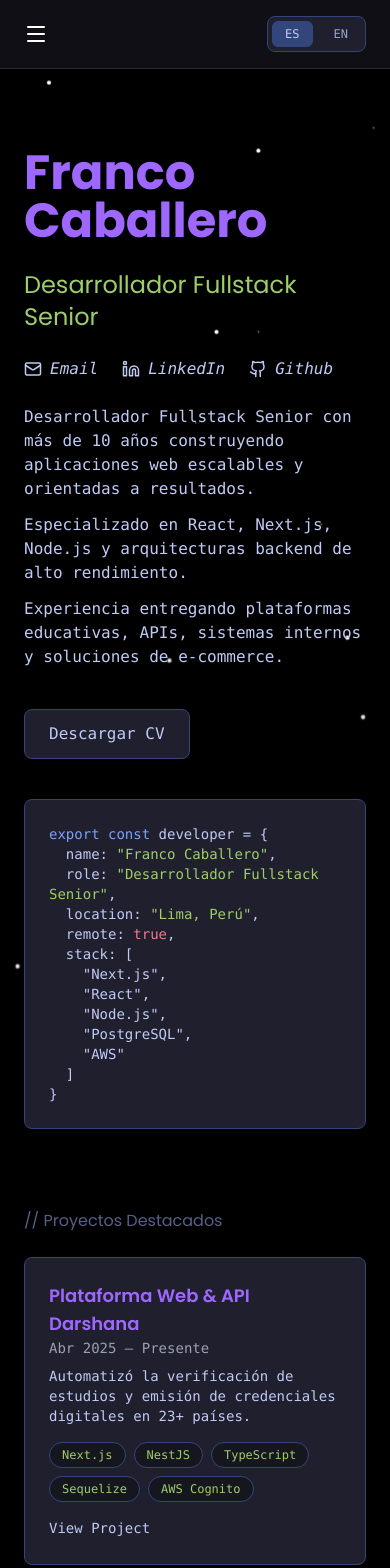
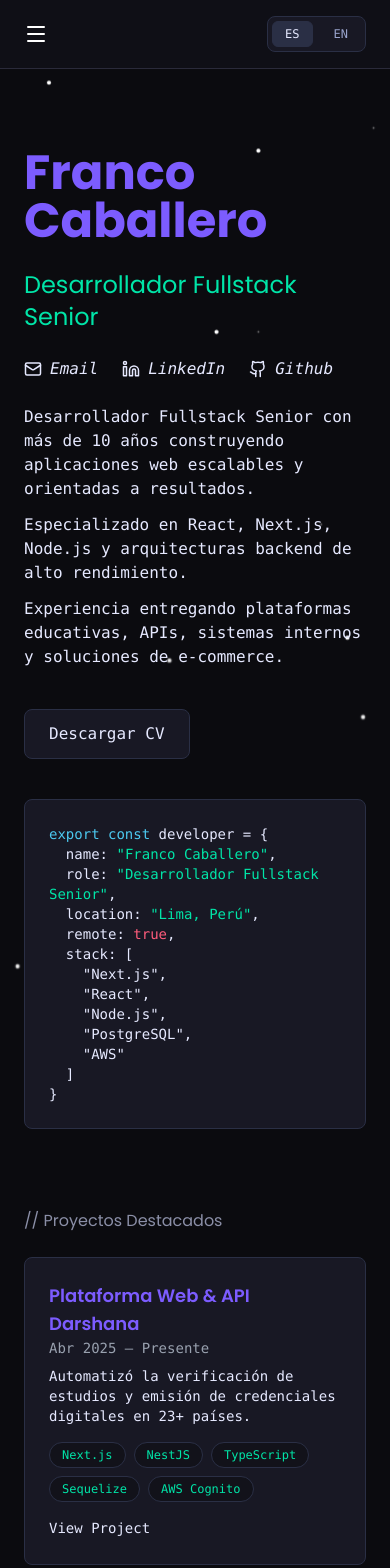
Before and after one commit to hansgianfranco/franco-caballero-dev, a Next.js app: page / in a window 390 px wide. Shown: the top 1568 px of the page. Built offline with nearby package versions, Linux system fonts and the light colour scheme.

Commit message:
update theme css

```diff
--- a/app/globals.css
+++ b/app/globals.css
@@ -1,121 +1,194 @@
 @import "tailwindcss";
 
-:root {
-  --background:#000;
+@theme {
+  /* base */
+  --color-background: #0b0b0f;
+  --color-surface: #12121a;
+  --color-card: #181824;
+
+  /* text */
+  --color-foreground: #e6e9ff;
+  --color-muted: #8b8fa7;
+
+  /* brand */
+  --color-primary: #7c5cff;
+  --color-secondary: #00e5a8;
+  --color-accent: #4cc9f0;
+  --color-danger: #ff5c7c;
+
+  /* ui */
+  --color-outline: #2a2f45;
 }
 
 body {
-  background: var(--background);
-  color: var(--foreground);
+  background: var(--color-background);
+  color: var(--color-foreground);
   font-family: var(--font-roboto), "Roboto", sans-serif;
   overflow-x: hidden;
 }
 
-h1, h2, h3, h4, h5, h6 {
+h1,
+h2,
+h3,
+h4,
+h5,
+h6 {
   font-family: var(--font-poppins), "Poppins", sans-serif;
 }
 
-body {
-  background-color:#000;
-}
+.stars-layer {
+  position: fixed;
+  top: 50%;
+  left: 50%;
 
-.stars-layer {
-  position:fixed;
-  top:50%;
-  left:50%;
-  height:1px;
-  width:1px;
-  background-color:#fff;
-  border-radius:50%;
-  pointer-events:none;
-  z-index:-1;
+  width: 1px;
+  height: 1px;
+
+  background: #fff;
+  border-radius: 50%;
+
+  pointer-events: none;
+  z-index: -1;
 
   box-shadow:
-  -42vw -4vh 0px 0px #fff,
-  25vw -41vh 0px 0px #fff,
-  -20vw 49vh 0px 1px #fff,
+  -42vw -4vh 0 0 #fff,
+  25vw -41vh 0 0 #fff,
+  -20vw 49vh 0 1px #fff,
   5vw 40vh 1px 1px #fff,
-  29vw 19vh 1px 0px #fff,
-  -44vw -13vh 0px 0px #fff,
-  46vw 41vh 0px 1px #fff,
-  -3vw -45vh 0px 1px #fff,
-  47vw 35vh 1px 0px #fff,
-  12vw -8vh 1px 0px #fff,
+  29vw 19vh 1px 0 #fff,
+  -44vw -13vh 0 0 #fff,
+  46vw 41vh 0 1px #fff,
+  -3vw -45vh 0 1px #fff,
+  47vw 35vh 1px 0 #fff,
+  12vw -8vh 1px 0 #fff,
   -34vw 48vh 1px 1px #fff,
   32vw 26vh 1px 1px #fff,
   32vw -41vh 1px 1px #fff,
   0vw 37vh 1px 1px #fff,
-  34vw -26vh 1px 0px #fff,
-  -14vw -49vh 1px 0px #fff,
-  -12vw 45vh 0px 1px #fff,
-  -44vw -33vh 0px 1px #fff,
-
-  24vw 9vh 1px 0px #fff,
-  12vw -24vh 0px 1px #fff,
-  -45vw -22vh 0px 0px #fff,
-  -37vw -40vh 0px 1px #fff,
-  29vw 19vh 0px 1px #fff,
-  4vw -8vh 0px 1px #fff,
+  34vw -26vh 1px 0 #fff,
+  -14vw -49vh 1px 0 #fff,
+  -12vw 45vh 0 1px #fff,
+  -44vw -33vh 0 1px #fff,
+  24vw 9vh 1px 0 #fff,
+  12vw -24vh 0 1px #fff,
+  -45vw -22vh 0 0 #fff,
+  -37vw -40vh 0 1px #fff,
+  29vw 19vh 0 1px #fff,
+  4vw -8vh 0 1px #fff,
   -5vw 21vh 1px 1px #fff,
   -27vw 26vh 1px 1px #fff,
   -47vw -3vh 1px 1px #fff,
-  -28vw -30vh 0px 1px #fff;
+  -28vw -30vh 0 1px #fff;
 
-  animation:zoom 16s alternate infinite;
+  animation: zoom 16s alternate infinite;
 }
 
-@keyframes zoom{
-  0%{
-    transform:scale(1);
-  }
-  100%{
-    transform:scale(1.5);
-  }
+@keyframes zoom {
+  from { transform: scale(1); }
+  to { transform: scale(1.5); }
 }
 
+/* fade in */
+
 @keyframes fadeIn {
-  0% { opacity: 0; transform: translateY(0); }
-  100% { opacity: 1; transform: translateY(0); }
+  from { opacity: 0; }
+  to { opacity: 1; }
 }
+
 .animate-fadeIn {
   animation: fadeIn 0.8s ease-out forwards;
 }
 
+/* fade up */
+
 @keyframes fadeInUp {
-  0% { opacity: 0; transform: translateY(20px); }
-  100% { opacity: 1; transform: translateY(0); }
+  from {
+    opacity: 0;
+    transform: translateY(20px);
+  }
+
+  to {
+    opacity: 1;
+    transform: translateY(0);
+  }
 }
+
 .animate-fadeInUp {
   animation: fadeInUp 0.8s ease-out forwards;
 }
 
+/* slide right */
+
 @keyframes slideInRight {
-  0% { opacity: 0; transform: translateX(50px); }
-  100% { opacity: 1; transform: translateX(0); }
+  from {
+    opacity: 0;
+    transform: translateX(50px);
+  }
+
+  to {
+    opacity: 1;
+    transform: translateX(0);
+  }
 }
+
 .animate-slideInRight {
   animation: slideInRight 0.8s ease-out forwards;
 }
 
+/* slide left */
+
 @keyframes slideInLeft {
-  0% { opacity: 0; transform: translateX(-50px); }
-  100% { opacity: 1; transform: translateX(0); }
+  from {
+    opacity: 0;
+    transform: translateX(-50px);
+  }
+
+  to {
+    opacity: 1;
+    transform: translateX(0);
+  }
 }
+
 .animate-slideInLeft {
   animation: slideInLeft 0.8s ease-out forwards;
 }
 
+/* scale */
 
 @keyframes scaleIn {
-  0% { transform: scale(0.95); opacity: 0; }
-  100% { transform: scale(1); opacity: 1; }
+  from {
+    transform: scale(0.95);
+    opacity: 0;
+  }
+
+  to {
+    transform: scale(1);
+    opacity: 1;
+  }
 }
+
 .animate-scaleIn {
   animation: scaleIn 0.4s ease-out forwards;
 }
 
-.delay-100 { animation-delay: 0.1s; }
-.delay-200 { animation-delay: 0.2s; }
-.delay-300 { animation-delay: 0.3s; }
-.delay-400 { animation-delay: 0.4s; }
-.delay-500 { animation-delay: 0.5s; }
+/* delays */
+
+.delay-100 {
+  animation-delay: .1s
+}
+
+.delay-200 {
+  animation-delay: .2s
+}
+
+.delay-300 {
+  animation-delay: .3s
+}
+
+.delay-400 {
+  animation-delay: .4s
+}
+
+.delay-500 {
+  animation-delay: .5s
+}
--- a/app/not-found.tsx
+++ b/app/not-found.tsx
@@ -14,7 +14,7 @@ export default function NotFound() {
           initial={{ opacity: 0, y: -40 }}
           animate={{ opacity: 1, y: 0 }}
           transition={{ duration: 0.6 }}
-          className="text-6xl font-bold text-[#9e68ff] mb-4"
+          className="text-6xl font-bold text-primary mb-4"
         >
           404
         </motion.h1>
@@ -48,7 +48,7 @@ export default function NotFound() {
           >
             <Link
               href="/"
-              className="px-6 py-3 bg-[#1f1f2e] border border-[#33467C] rounded-lg hover:bg-[#33467C] transition"
+              className="px-6 py-3 bg-card border border-outline rounded-lg hover:bg-outline transition"
             >
               Go back home
             </Link>
--- a/app/page.tsx
+++ b/app/page.tsx
@@ -17,7 +17,7 @@ export default function Home() {
   return (
     <>
       <Navbar nav={resume.nav}/>
-      <main id="main" className="min-h-screen relative text-[#C0CAF5] font-mono max-w-6xl mx-auto px-6 py-20 space-y-20" role="main">
+      <main id="main" className="min-h-screen relative text-foreground font-mono max-w-6xl mx-auto px-6 py-20 space-y-20" role="main">
           <Hero personal={resume.personal} profile={resume.profile} social={resume.social}/>
           <Projects projects={resume.projects} sections={resume.sections}/>
           <Experience experience={resume.experience} sections={resume.sections} />
--- a/components/Contact.tsx
+++ b/components/Contact.tsx
@@ -14,7 +14,7 @@ export default function Contact({ sections }: { sections: Sections}) {
       viewport={{ once: true }}
       aria-labelledby="contact-title"
     >
-      <h2 id="contact-title" className="mb-6 text-[#565f89] font-mono before:content-['//_'] before:text-[#565f89]">
+      <h2 id="contact-title" className="mb-6 text-muted font-mono before:content-['//_'] before:text-muted">
         {sections?.contact}
       </h2>
       <ContactForm />
--- a/components/Footer.tsx
+++ b/components/Footer.tsx
@@ -3,13 +3,13 @@ import type { Meta } from "@/types/resume";
 export default function Footer({ meta}: {meta: Meta}) {
 
     return (
-    <footer className="border-t border-[#33467C] py-8 mt-20">
-        <div className="max-w-6xl mx-auto px-6 flex flex-col md:flex-row font-mono justify-between items-center text-sm text-[#7aa2f7]">
+    <footer className="border-t border-outline py-8 mt-20">
+        <div className="max-w-6xl mx-auto px-6 flex flex-col md:flex-row font-mono justify-between items-center text-sm text-accent">
           <p>{meta?.footer}</p>
 
           <a
             href="#main"
-            className="mt-4 md:mt-0 hover:text-[#9e68ff] transition-colors"
+            className="mt-4 md:mt-0 hover:text-primary transition-colors"
           >
             ↑ Top
           </a>
--- a/components/Hero.tsx
+++ b/components/Hero.tsx
@@ -19,16 +19,16 @@ export default function Hero({ personal, profile, social }: { personal: Personal
                 animate={{ opacity: 1, y: 0 }}
                 transition={{ duration: 0.6 }}
             >
-                <h1 className="text-5xl font-bold text-[#9e68ff]">
+                <h1 className="text-5xl font-bold text-primary">
                     {personal?.name}
                 </h1>
-                <h2 className="text-2xl text-[#9ece6a]">
+                <h2 className="text-2xl text-secondary">
                     {personal?.title}
                 </h2>
                 <address className="flex justify-start gap-6">
                     <a
                         href={`mailto:${email}`}
-                        className="flex items-center gap-2 hover:text-[#9e68ff]"
+                        className="flex items-center gap-2 hover:text-primary"
                     >
                         <Mail size={18} /> Email
                     </a>
@@ -40,7 +40,7 @@ export default function Hero({ personal, profile, social }: { personal: Personal
                                     href={account.url}
                                     target="_blank"
                                     rel="noopener noreferrer"
-                                    className="flex items-center gap-2 hover:text-[#9e68ff]"
+                                    className="flex items-center gap-2 hover:text-primary"
                                 >
                                     <Github size={18} /> Github
                                 </a>
@@ -52,7 +52,7 @@ export default function Hero({ personal, profile, social }: { personal: Personal
                                     href={account.url}
                                     target="_blank"
                                     rel="noopener noreferrer"
-                                    className="flex items-center gap-2 hover:text-[#9e68ff]"
+                                    className="flex items-center gap-2 hover:text-primary"
                                 >
                                     <Linkedin size={18} /> LinkedIn
                                 </a>
@@ -60,7 +60,7 @@ export default function Hero({ personal, profile, social }: { personal: Personal
                         return null;
                     })}
                 </address>
-                <div className="mt-6 max-w-3xl space-y-3 text-[#C0CAF5]">
+                <div className="mt-6 max-w-3xl space-y-3 text-foreground">
                     {summary.slice(0, 3).map((paragraph: string, i: number) => (
                         <p key={i}>{paragraph}</p>
                     ))}
@@ -70,7 +70,7 @@ export default function Hero({ personal, profile, social }: { personal: Personal
                         <a
                             href={personal.resume.file}
                             download
-                            className="px-6 py-3 bg-[#1f1f2e] border border-[#33467C] rounded-lg hover:bg-[#33467C]"
+                            className="px-6 py-3 bg-card border border-outline rounded-lg hover:bg-outline"
                         >
                             {personal.resume?.title}
                         </a>
@@ -83,14 +83,14 @@ export default function Hero({ personal, profile, social }: { personal: Personal
                 animate={{ opacity: 1, x: 0 }}
                 transition={{ duration: 0.7 }}
             >
-                <div className="bg-[#1f1f2e] border border-[#33467C] rounded-lg p-6">
+                <div className="bg-card border border-outline rounded-lg p-6">
                     <pre className="whitespace-pre-wrap wrap-break-words text-sm sm:text-base">
                         <code>
-                        <span className="text-[#7aa2f7]">export const</span> developer = {"{"}
-                        {"\n"}  name: <span className="text-[#9ece6a]">&quot;{personal?.name}&quot;</span>,
-                        {"\n"}  role: <span className="text-[#9ece6a]">&quot;{personal?.title}&quot;</span>,
-                        {"\n"}  location: <span className="text-[#9ece6a]">&quot;{personal?.contact?.location}&quot;</span>,
-                        {"\n"}  remote: <span className="text-[#f7768e]">
+                        <span className="text-accent">export const</span> developer = {"{"}
+                        {"\n"}  name: <span className="text-secondary">&quot;{personal?.name}&quot;</span>,
+                        {"\n"}  role: <span className="text-secondary">&quot;{personal?.title}&quot;</span>,
+                        {"\n"}  location: <span className="text-secondary">&quot;{personal?.contact?.location}&quot;</span>,
+                        {"\n"}  remote: <span className="text-danger">
                             {personal?.contact?.remote ? "true" : "false"}
                         </span>,
                         {"\n"}  stack: [
--- a/components/LanguageSwitcher.tsx
+++ b/components/LanguageSwitcher.tsx
@@ -9,13 +9,13 @@ export default function LanguageSwitcher() {
     "px-3 py-1 text-xs rounded-md transition-colors border";
 
   return (
-    <div className="flex items-center gap-2 bg-[#1f1f2e] font-mono border border-[#33467C] rounded-lg p-1">
+    <div className="flex items-center gap-2 bg-card font-mono border border-outline rounded-lg p-1">
       <button
         onClick={() => setLanguage("es")}
         className={`${buttonBase} ${
           language === "es"
-            ? "bg-[#33467C] text-[#C0CAF5] border-[#33467C]"
-            : "text-[#9aa5ce] border-transparent hover:text-[#C0CAF5]"
+            ? "bg-outline text-foreground border-outline"
+            : "text-[#9aa5ce] border-transparent hover:text-foreground"
         }`}
       >
         ES
@@ -24,8 +24,8 @@ export default function LanguageSwitcher() {
         onClick={() => setLanguage("en")}
         className={`${buttonBase} ${
           language === "en"
-            ? "bg-[#33467C] text-[#C0CAF5] border-[#33467C]"
-            : "text-[#9aa5ce] border-transparent hover:text-[#C0CAF5]"
+            ? "bg-outline text-foreground border-outline"
+            : "text-[#9aa5ce] border-transparent hover:text-foreground"
         }`}
       >
         EN
--- a/components/Navbar.tsx
+++ b/components/Navbar.tsx
@@ -10,32 +10,32 @@ export default function Navbar({ nav }: { nav: Nav }) {
     const [open, setOpen] = useState(false);
 
     return (
-        <header className="sticky top-0 z-40 backdrop-blur bg-[#16161F]/70 border-b border-[#2a2a3a]">
+        <header className="sticky top-0 z-40 backdrop-blur bg-surface/70 border-b border-[#2a2a3a]">
             <div className="max-w-6xl mx-auto px-6 py-4 flex font-mono justify-between items-center">
                 <nav aria-label="Main navigation">
                     <ul className="hidden md:flex gap-6 text-sm">
                         <li>
-                            <a href="#about" className="text-[#7aa2f7] hover:text-[#9e68ff]">
+                            <a href="#about" className="text-accent hover:text-primary">
                                 {nav?.about}
                             </a>
                         </li>
                         <li>
-                            <a href="#experience" className="text-[#7aa2f7] hover:text-[#9e68ff]">
+                            <a href="#experience" className="text-accent hover:text-primary">
                                 {nav?.experience}
                             </a>
                         </li>
                         <li>
-                            <a href="#projects" className="text-[#7aa2f7] hover:text-[#9e68ff]">
+                            <a href="#projects" className="text-accent hover:text-primary">
                                 {nav?.projects}
                             </a>
                         </li>
                         <li>
-                            <a href="#skills" className="text-[#7aa2f7] hover:text-[#9e68ff]">
+                            <a href="#skills" className="text-accent hover:text-primary">
                                 {nav?.skills}
                             </a>
                         </li>
                         <li>
-                            <a href="#contact" className="text-[#7aa2f7] hover:text-[#9e68ff]">
+                            <a href="#contact" className="text-accent hover:text-primary">
                                 {nav?.contact}
                             </a>
                         </li>
@@ -56,31 +56,31 @@ export default function Navbar({ nav }: { nav: Nav }) {
             </div>
 
             {open && (
-                <div className="md:hidden border-t border-[#2a2a3a] bg-[#16161F]">
+                <div className="md:hidden border-t border-[#2a2a3a] bg-surface">
                     <nav aria-label="Mobile navigation">
                         <ul className="flex flex-col gap-4 px-6 py-4 text-sm">
                             <li>
-                                <a href="#about" className="text-[#7aa2f7]" onClick={() => setOpen(false)}>
+                                <a href="#about" className="text-accent" onClick={() => setOpen(false)}>
                                     {nav?.about}
                                 </a>
                             </li>
                             <li>
-                                <a href="#experience" className="text-[#7aa2f7]" onClick={() => setOpen(false)}>
+                                <a href="#experience" className="text-accent" onClick={() => setOpen(false)}>
                                     {nav?.experience}
                                 </a>
                             </li>
                             <li>
-                                <a href="#projects" className="text-[#7aa2f7]" onClick={() => setOpen(false)}>
+                                <a href="#projects" className="text-accent" onClick={() => setOpen(false)}>
                                     {nav?.projects}
                                 </a>
                             </li>
                             <li>
-                                <a href="#skills" className="text-[#7aa2f7]" onClick={() => setOpen(false)}>
+                                <a href="#skills" className="text-accent" onClick={() => setOpen(false)}>
                                     {nav?.skills}
                                 </a>
                             </li>
                             <li>
-                                <a href="#contact" className="text-[#7aa2f7]" onClick={() => setOpen(false)}>
+                                <a href="#contact" className="text-accent" onClick={() => setOpen(false)}>
                                     {nav?.contact}
                                 </a>
                             </li>
--- a/components/Projects.tsx
+++ b/components/Projects.tsx
@@ -22,7 +22,7 @@ export default function Projects({ projects, sections }: { projects: Project[],
 
     return (
         <section id="projects" aria-labelledby="projects-title">
-            <h2 id="projects-title" className="mb-6 text-[#565f89] font-mono before:content-['//_'] before:text-[#565f89]">
+            <h2 id="projects-title" className="mb-6 text-muted font-mono before:content-['//_'] before:text-muted">
                 {sections?.projects}
             </h2>
             <motion.div
@@ -38,9 +38,9 @@ export default function Projects({ projects, sections }: { projects: Project[],
                         variants={card}
                         whileHover={{ y: -6 }}
                         transition={{ duration: 0.3 }}
-                        className="bg-[#1f1f2e] border border-[#33467C] p-6 rounded-lg hover:border-[#9e68ff]"
+                        className="bg-card border border-outline p-6 rounded-lg hover:border-primary"
                     >
-                        <h3 className="text-[#9e68ff] text-lg font-semibold">
+                        <h3 className="text-primary text-lg font-semibold">
                             {project.name}
                         </h3>
                         <p className="text-sm capitalize text-gray-400">
@@ -56,14 +56,14 @@ export default function Projects({ projects, sections }: { projects: Project[],
                                 language === "es" ? "Presente" : "Present"
                             )}
                         </p>
-                        <p className="text-sm mt-2 text-[#C0CAF5]">
+                        <p className="text-sm mt-2 text-foreground">
                             {project.description}
                         </p>
                         <div className="flex flex-wrap gap-2 mt-4">
                             {project.technologies.map((tech: string, id: number) => (
                                 <span
                                     key={id}
-                                    className="text-xs px-3 py-1 bg-[#16161F] border border-[#33467C] rounded-full text-[#9ece6a]"
+                                    className="text-xs px-3 py-1 bg-surface border border-outline rounded-full text-secondary"
                                 >
                                     {tech}
                                 </span>
@@ -74,7 +74,7 @@ export default function Projects({ projects, sections }: { projects: Project[],
                                 href={project.url}
                                 target="_blank"
                                 rel="noopener noreferrer"
-                                className="mt-4 inline-block text-sm hover:text-[#9e68ff]"
+                                className="mt-4 inline-block text-sm hover:text-primary"
                             >
                                 View Project
                             </a>
--- a/components/Skills.tsx
+++ b/components/Skills.tsx
@@ -5,7 +5,7 @@ export default function Skills({ skills, sections }: { skills: string[], section
 
   return (
     <section id="skills" aria-labelledby="skills-title">
-      <h2 id="skills-title" className="mb-6 text-[#565f89] font-mono before:content-['//_'] before:text-[#565f89]">
+      <h2 id="skills-title" className="mb-6 text-muted font-mono before:content-['//_'] before:text-muted">
         {sections?.skills}
       </h2>
 
@@ -17,8 +17,8 @@ export default function Skills({ skills, sections }: { skills: string[], section
             whileInView={{ opacity: 1, scale: 1 }}
             transition={{ duration: 0.25, delay: i * 0.04 }}
             viewport={{ once: true }}
-            className="px-3 py-1 text-sm rounded-full border border-[#33467C] bg-[#16161F] text-[#9ece6a]
-            hover:bg-[#9e68ff] hover:text-[#16161F] transition-colors duration-300"
+            className="px-3 py-1 text-sm rounded-full border border-outline bg-surface text-secondary
+            hover:bg-primary hover:text-surface transition-colors duration-300"
           >
             <span>{skill}</span>
           </motion.li>
```
Also changed, not shown: components/ContactForm.tsx (+10 -10 lines), components/Experience.tsx (+6 -6 lines).
